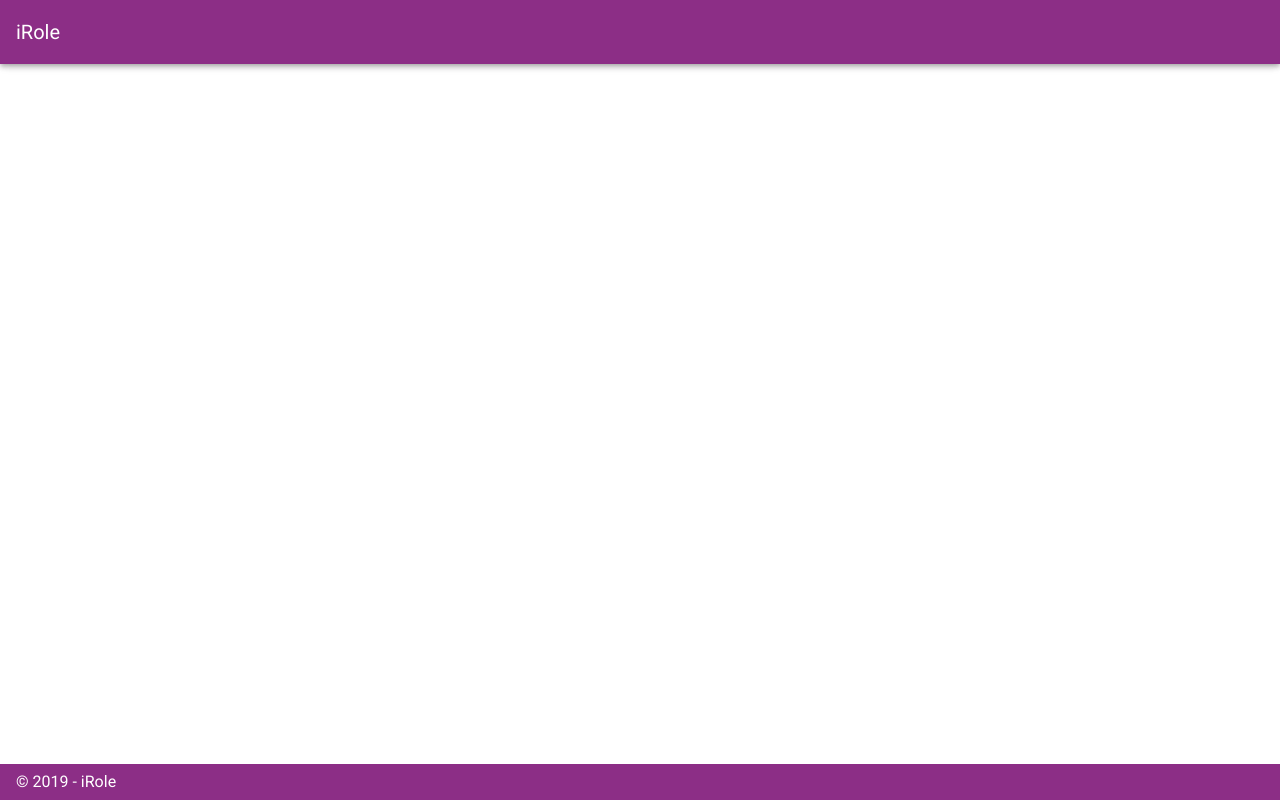
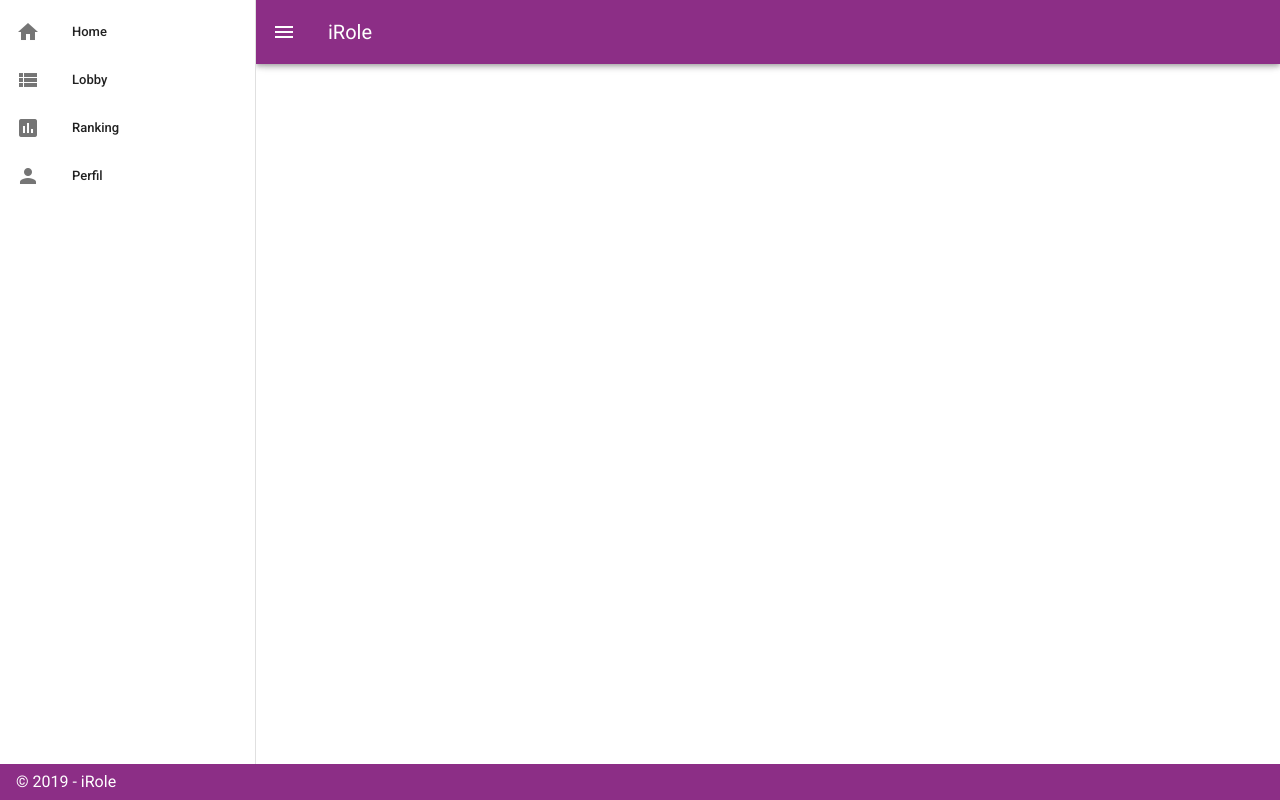
Before and after one commit to teamrole/Main, a Vue app in the folder client/: page /Perfil in a window 1280 px wide. Built offline with nearby package versions, Linux system fonts and the light colour scheme.

Commit message:
Patch de correcao dos diplays e ocultacoes de menu

```diff
--- a/client/src/components/Templates/navbar.vue
+++ b/client/src/components/Templates/navbar.vue
@@ -1,6 +1,6 @@
 <template>
   <div>
-    <v-navigation-drawer  v-if="['login'].indexOf($route.name) > -1" v-model="drawer" app>
+    <v-navigation-drawer  v-if="['Login'].indexOf($route.name) <= -1" v-model="drawer" app>
       <v-list dense>
 
         <t-item-navbar  text="Home" icon="home"/>
@@ -11,7 +11,7 @@
       </v-list>
     </v-navigation-drawer>
     <v-app-bar app color="#8c2e86" dark>
-      <v-app-bar-nav-icon @click.stop="drawer = !drawer"  v-if="['login'].indexOf($route.name) > -1"></v-app-bar-nav-icon>
+      <v-app-bar-nav-icon @click.stop="drawer = !drawer"  v-if="['Login'].indexOf($route.name) <= -1"></v-app-bar-nav-icon>
       <v-toolbar-title>iRole</v-toolbar-title>
     </v-app-bar>
   </div>
--- a/client/src/router.js
+++ b/client/src/router.js
@@ -16,6 +16,11 @@ export default new Router({
       path: '/Login',
       name: 'Login',
       component: Login
+    } ,
+    {
+      path: '/a',
+      name: 'a',
+      component: Home,
     }
   ]
 })
```
